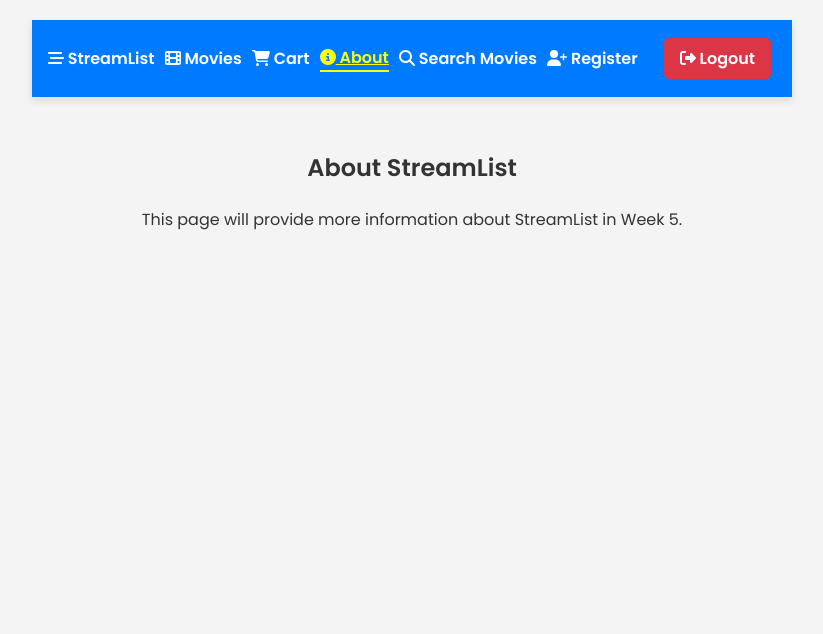
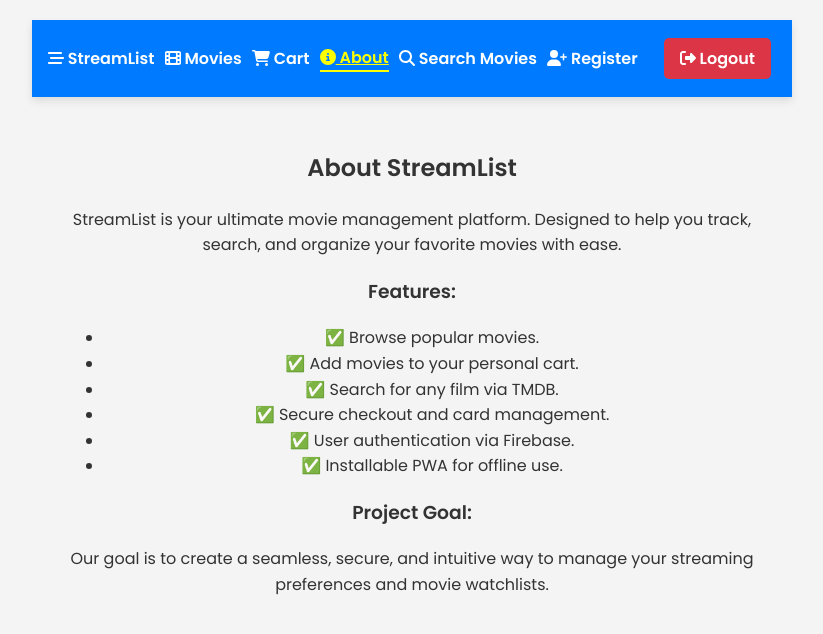
Before and after one commit to Zharr1117/streamlist, a React app: page /about in a window 1280 px wide. Shown: the top 634 px of the page, without its empty margins (228-1051 px from the left). Built offline with nearby package versions, Linux system fonts and the light colour scheme; no server answers; sample sign-in values are in the browser's storage.

Commit message:
✨ Add movie data, cart functionality, about page details, and checkout integration

```diff
--- a/src/components/About.js
+++ b/src/components/About.js
@@ -1,11 +1,30 @@
 // src/components/About.js
-import React from 'react';
+import React from "react";
 
-const About = () => (
-  <div className="about">
-    <h2>About StreamList</h2>
-    <p>This page will provide more information about StreamList in Week 5.</p>
-  </div>
-);
+const About = () => {
+  return (
+    <div>
+      <h2>About StreamList</h2>
+      <p>
+        StreamList is your ultimate movie management platform. Designed to help
+        you track, search, and organize your favorite movies with ease.
+      </p>
+      <h3>Features:</h3>
+      <ul>
+        <li>✅ Browse popular movies.</li>
+        <li>✅ Add movies to your personal cart.</li>
+        <li>✅ Search for any film via TMDB.</li>
+        <li>✅ Secure checkout and card management.</li>
+        <li>✅ User authentication via Firebase.</li>
+        <li>✅ Installable PWA for offline use.</li>
+      </ul>
+      <h3>Project Goal:</h3>
+      <p>
+        Our goal is to create a seamless, secure, and intuitive way to manage
+        your streaming preferences and movie watchlists.
+      </p>
+    </div>
+  );
+};
 
 export default About;
--- a/src/components/Cart.js
+++ b/src/components/Cart.js
@@ -1,19 +1,29 @@
 // src/components/Cart.js
-import React from "react";
+import React, { useEffect, useState } from "react";
 import { useNavigate } from "react-router-dom";
 
 const Cart = () => {
+  const [cartItems, setCartItems] = useState([]);
   const navigate = useNavigate();
 
+  useEffect(() => {
+    const storedCart = JSON.parse(localStorage.getItem("cartItems")) || [];
+    setCartItems(storedCart);
+  }, []);
+
   return (
-    <div className="cart">
-      <h2>Cart Page</h2>
-      <p>This page will feature cart data in Week 4.</p>
-
-      {/* ✅ Checkout Button */}
-      <button onClick={() => navigate("/checkout")}>
-        Proceed to Checkout
-      </button>
+    <div>
+      <h2>Your Cart</h2>
+      {cartItems.length === 0 ? (
+        <p>No items in your cart.</p>
+      ) : (
+        <ul>
+          {cartItems.map((item, index) => (
+            <li key={index}>{item.title}</li>
+          ))}
+        </ul>
+      )}
+      <button onClick={() => navigate("/checkout")}>Proceed to Checkout</button>
     </div>
   );
 };
--- a/src/components/Movies.js
+++ b/src/components/Movies.js
@@ -1,11 +1,41 @@
 // src/components/Movies.js
-import React from 'react';
+import React, { useEffect, useState } from "react";
+import axios from "axios";
 
-const Movies = () => (
-  <div className="movies">
-    <h2>Movies Page</h2>
-    <p>This page will feature movies data in Week 4.</p>
-  </div>
-);
+const Movies = () => {
+  const [movies, setMovies] = useState([]);
+
+  useEffect(() => {
+    async function fetchMovies() {
+      try {
+        const response = await axios.get(
+          `https://api.themoviedb.org/3/movie/popular?api_key=296c5cd7a5d0adb2c8405c9d858c5d5e`
+        );
+        setMovies(response.data.results.slice(0, 10)); // Display top 10 movies
+      } catch (error) {
+        console.error("Error fetching movies:", error);
+      }
+    }
+    fetchMovies();
+  }, []);
+
+  return (
+    <div>
+      <h2>Popular Movies</h2>
+      <ul>
+        {movies.map((movie) => (
+          <li key={movie.id}>
+            <h3>{movie.title}</h3>
+            <p>{movie.overview}</p>
+            <img
+              src={`https://image.tmdb.org/t/p/w200${movie.poster_path}`}
+              alt={movie.title}
+            />
+          </li>
+        ))}
+      </ul>
+    </div>
+  );
+};
 
 export default Movies;
```
